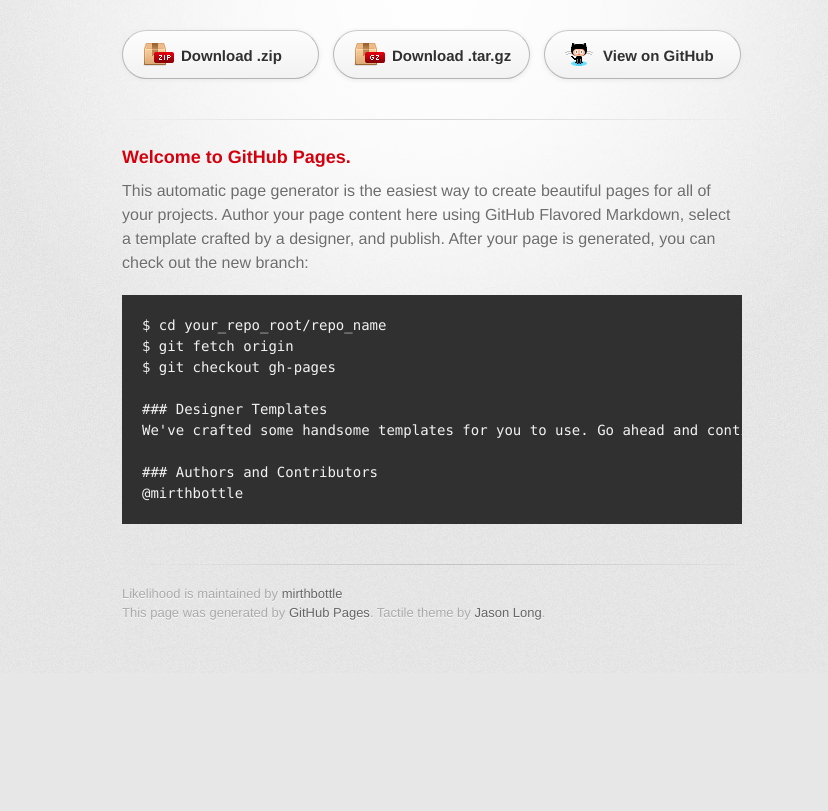
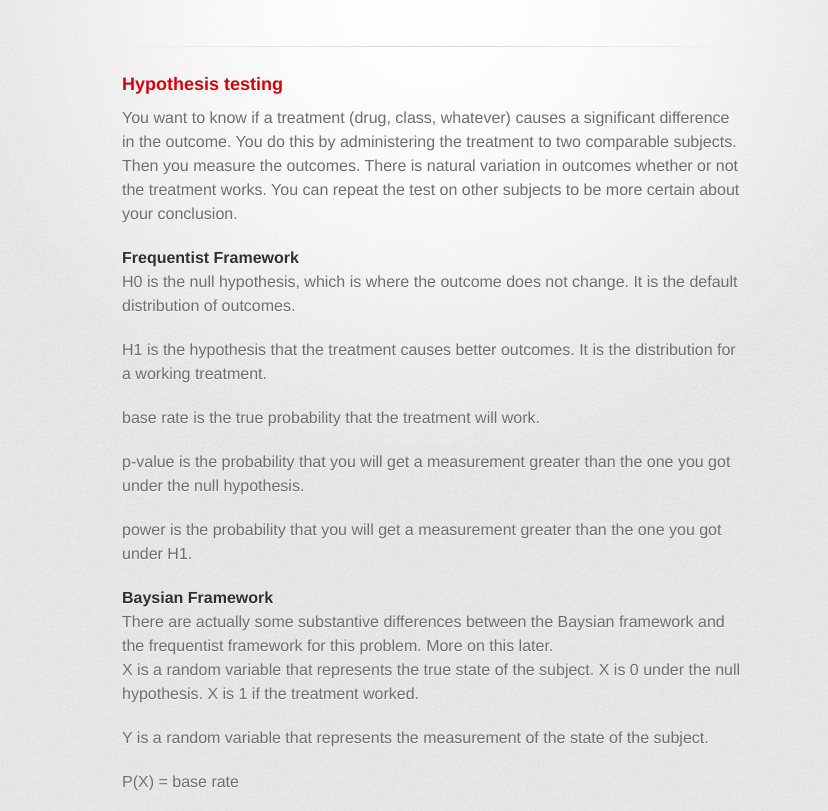
Before and after one commit to mirthbottle/likelihood, a plain HTML site: page index.html in a window 1280 px wide. Shown: the part 127-938 px from the top of the page, without its empty margins (208-1036 px from the left). Before the commit the page ends 800 px from the top, so only its background shows below. Drawn offline with Linux system fonts and the light colour scheme; a web font is replaced by a local one.

Commit message:
frameworks

```diff
--- a/index.html
+++ b/index.html
@@ -22,18 +22,12 @@
           <h2>hypothesis testing</h2>
         </header>
 
-        <section id="downloads" class="clearfix">
-          <a href="https://github.com/mirthbottle/likelihood/zipball/master" id="download-zip" class="button"><span>Download .zip</span></a>
-          <a href="https://github.com/mirthbottle/likelihood/tarball/master" id="download-tar-gz" class="button"><span>Download .tar.gz</span></a>
-          <a href="https://github.com/mirthbottle/likelihood" id="view-on-github" class="button"><span>View on GitHub</span></a>
-        </section>
-
         <hr>
 
         <section id="main_content">
-          <h3>
-<a name="welcome-to-github-pages" class="anchor" href="#welcome-to-github-pages"><span class="octicon octicon-link"></span></a>Welcome to GitHub Pages.</h3>
+          <h3>Hypothesis testing</h3>
 
+<!--
 <p>This automatic page generator is the easiest way to create beautiful pages for all of your projects. Author your page content here using GitHub Flavored Markdown, select a template crafted by a designer, and publish. After your page is generated, you can check out the new branch:</p>
 
 <pre><code>$ cd your_repo_root/repo_name
@@ -43,9 +37,24 @@ $ git checkout gh-pages
 ### Designer Templates
 We've crafted some handsome templates for you to use. Go ahead and continue to layouts to browse through them. You can easily go back to edit your page before publishing. After publishing your page, you can revisit the page generator and switch to another theme. Your Page content will be preserved if it remained markdown format.
 
-### Authors and Contributors
-@mirthbottle
-</code></pre>
+</code></pre>-->
+<p>You want to know if a treatment (drug, class, whatever) causes a significant difference in the outcome.  You do this by administering the treatment to two comparable subjects.  Then you measure the outcomes.  There is natural variation in outcomes whether or not the treatment works.  You can repeat the test on other subjects to be more certain about your conclusion.
+<h4> Frequentist Framework </h4>
+<p>H<sub>0</sub> is the null hypothesis, which is where the outcome does not change.  It is the default distribution of outcomes.
+<p>H<sub>1</sub> is the hypothesis that the treatment causes better outcomes.  It is the distribution for a working treatment.
+<p>base rate is the true probability that the treatment will work.
+<p>p-value is the probability that you will get a measurement greater than the one you got under the null hypothesis.
+<p>power is the probability that you will get a measurement greater than the one you got under H<sub>1</sub>.
+
+<h4> Baysian Framework </h4>
+There are actually some substantive differences between the Baysian framework and the frequentist framework for this problem.  More on this later.
+<p>X is a random variable that represents the true state of the subject.  X is 0 under the null hypothesis.  X is 1 if the treatment worked.
+<p>Y is a random variable that represents the measurement of the state of the subject.
+<p>P(X) = base rate
+<p>P(Y|1-X) = p-value
+<p>P(Y|X) = power
+
+
         </section>
 
         <footer>
```
